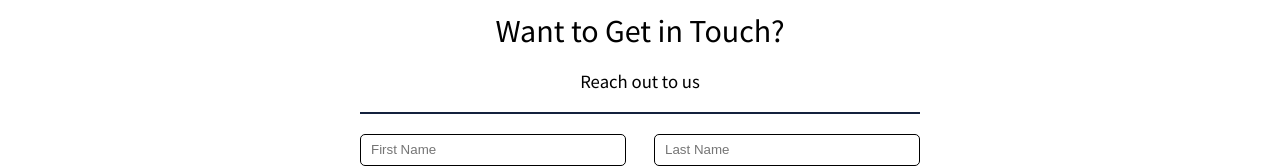
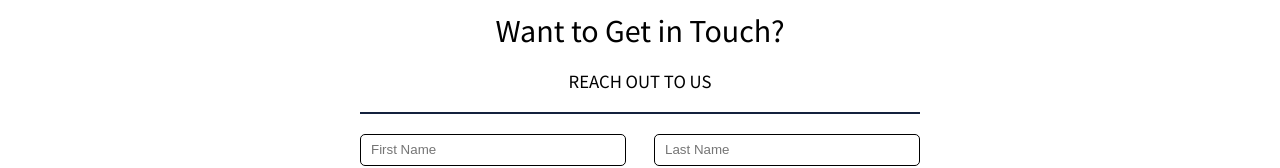
Before and after one commit to SanjayWilliams/sknars, a React (Vite) app: page /contact in a window 1280 px wide. Shown: the part 360-528 px from the top of the page. Built offline with nearby package versions, Linux system fonts and the light colour scheme.

Commit message:
Update Contact.css

```diff
--- a/src/pages/Contact.css
+++ b/src/pages/Contact.css
@@ -16,6 +16,10 @@
 
 .contact-title {
     margin-bottom: 0;
+}
+
+.contact-subtitle {
+    text-transform: uppercase;
 }
 
 .divider {
```
